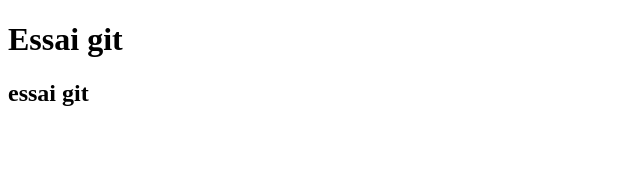
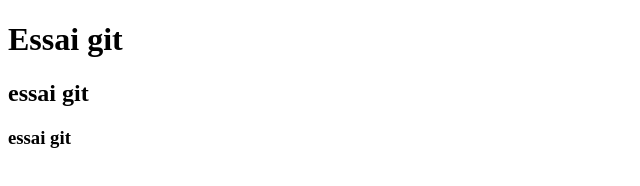
Before and after one commit to jaouharDAHMOUL/GitLearning, a plain HTML site: page index.html in a window 1280 px wide. Shown: the full height of the page, 0-640 px from the left. Drawn offline with Linux system fonts and the light colour scheme.

Commit message:
branche1

```diff
--- a/index.html
+++ b/index.html
@@ -9,5 +9,6 @@
 <body>
     <h1>Essai git</h1>
     <h2>essai git</h2>
+    <h3>essai git</h3>
 </body>
 </html>
```
